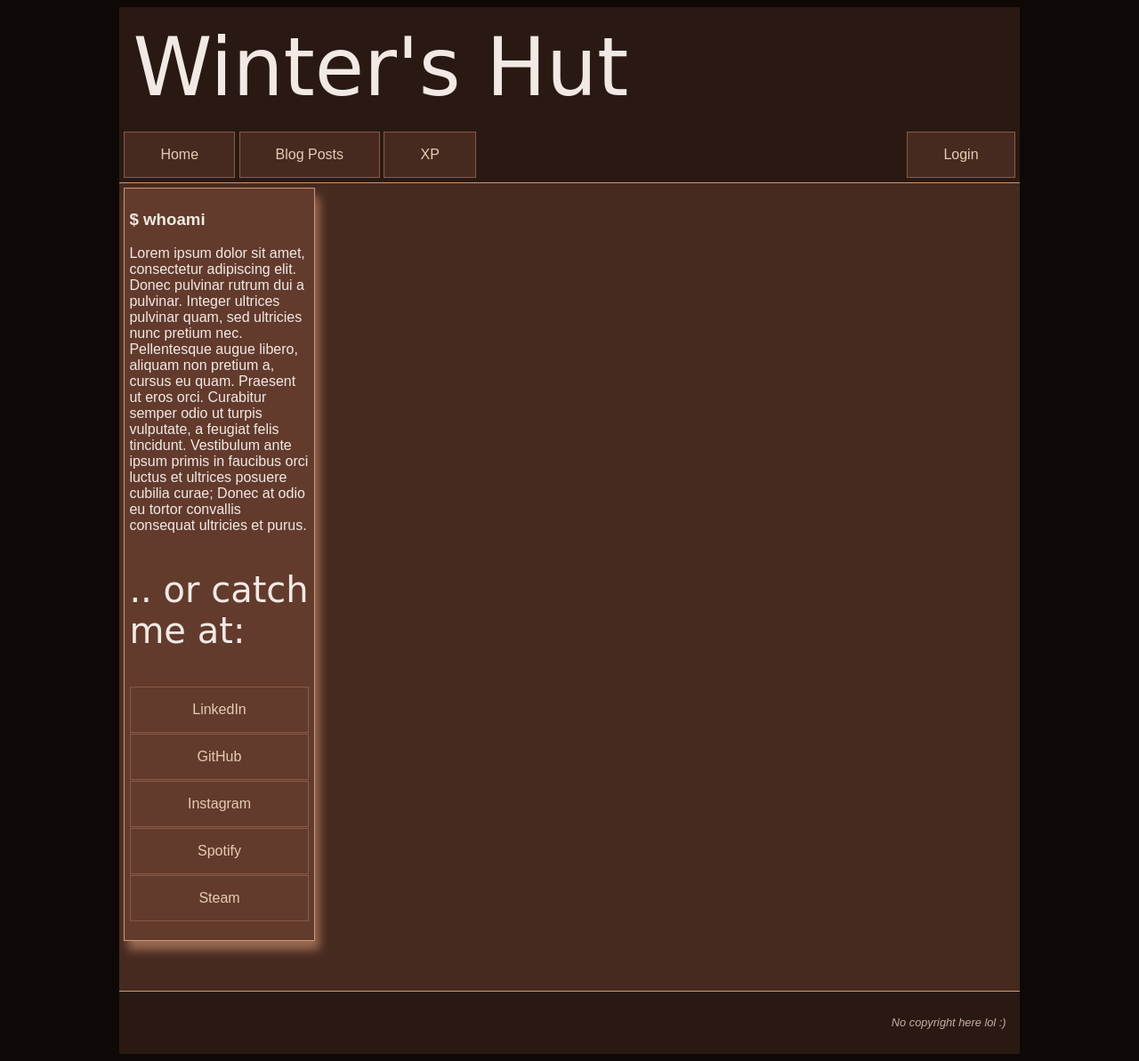
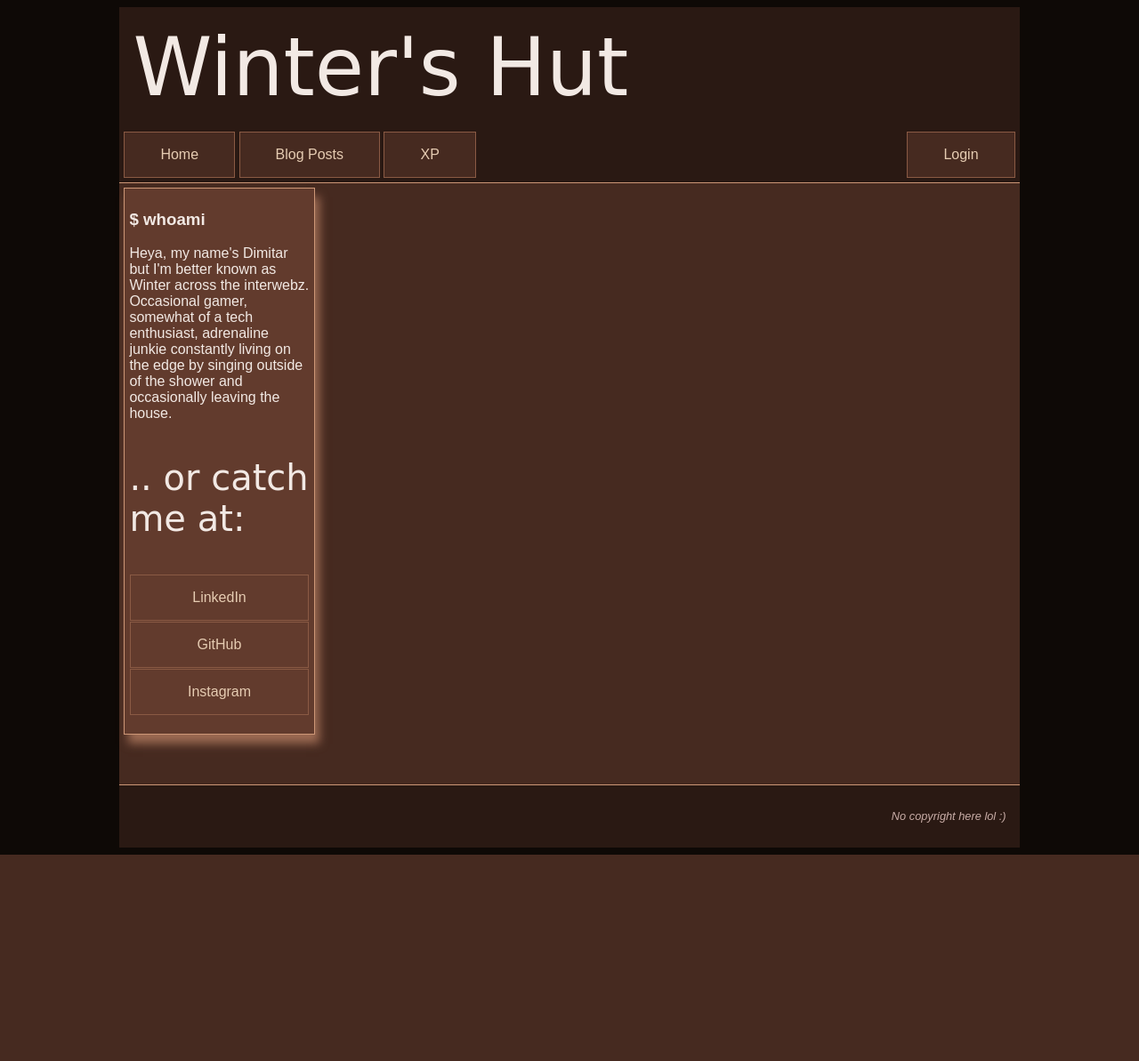
Before and after one commit to dimitarOnGithub/winterhut, a Flask app: page / in a window 1280 px wide. Shown: the whole page at 89% size. After the commit the page ends 961 px from the top, so only its background shows below. Run offline with Flask 2, Linux system fonts and the light colour scheme; data that the repository does not hold is empty; parts of the project's set-up code (start-up, migrations or seed data) failed here and were passed over.

Commit message:
Fixing a wee bug and updating about me section

```diff
--- a/winterhut/posts/routes.py
+++ b/winterhut/posts/routes.py
@@ -92,5 +92,5 @@ def posts_list_page():
 
 @posts.route("/all_posts")
 def all_posts_page():
-    all_posts = Post.query.order_by(Post.date_posted.desc())
+    all_posts = Post.query.filter_by(is_draft=0).order_by(Post.date_posted.desc())
     return render_template('all_blog_posts.html', posts=all_posts)
--- a/winterhut/templates/home.html
+++ b/winterhut/templates/home.html
@@ -21,14 +21,12 @@
     {% endif %}
     <section class="author-section">
         <h3 class="author-section-title">$ whoami</h3>
-        <p class="author-section-description">Lorem ipsum dolor sit amet, consectetur adipiscing elit. Donec pulvinar rutrum dui a pulvinar. Integer ultrices pulvinar quam, sed ultricies nunc pretium nec. Pellentesque augue libero, aliquam non pretium a, cursus eu quam. Praesent ut eros orci. Curabitur semper odio ut turpis vulputate, a feugiat felis tincidunt. Vestibulum ante ipsum primis in faucibus orci luctus et ultrices posuere cubilia curae; Donec at odio eu tortor convallis consequat ultricies et purus.</p>
+        <p class="author-section-description">Heya, my name's Dimitar but I'm better known as Winter across the interwebz. Occasional gamer, somewhat of a tech enthusiast, adrenaline junkie constantly living on the edge by singing outside of the shower and occasionally leaving the house.</p>
         <p class="author-socials">.. or catch me at:</p>
         <ul>
-          <li><a class="btn" href="#">LinkedIn</a></li>
-          <li><a class="btn" href="#">GitHub</a></li>
-          <li><a class="btn" href="#">Instagram</a></li>
-          <li><a class="btn" href="#">Spotify</a></li>
-          <li><a class="btn" href="#">Steam</a></li>
+          <li><a class="btn" href="https://www.linkedin.com/in/dimitarxivanov/">LinkedIn</a></li>
+          <li><a class="btn" href="https://github.com/sudosuwinter/">GitHub</a></li>
+          <li><a class="btn" href="https://www.instagram.com/sudosuwinter/">Instagram</a></li>
         </ul>
     </section>
   </div>
```
